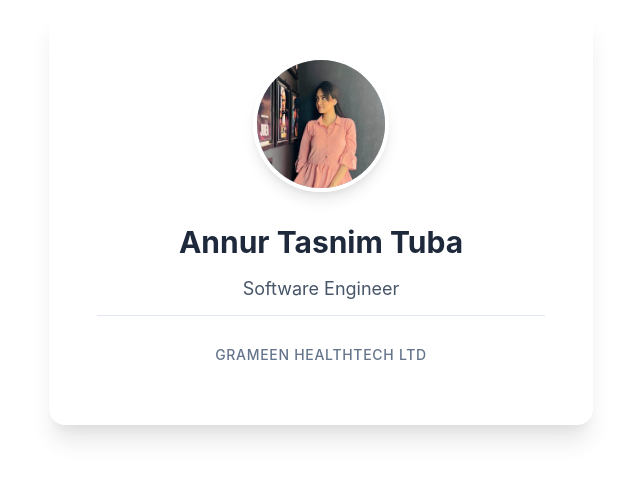
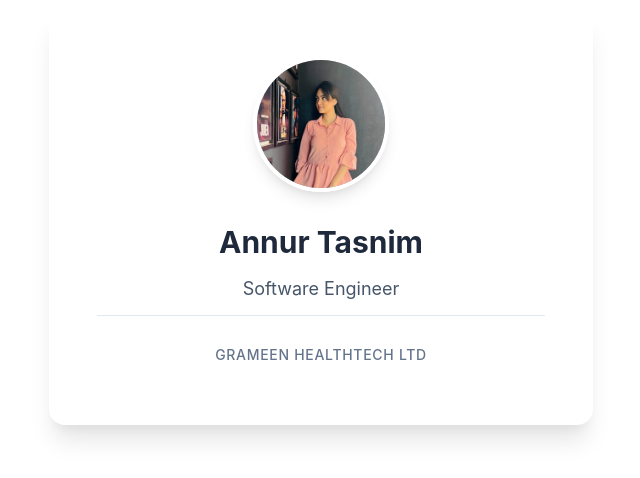
Before and after one commit to annurtasnimislam/my-profile, a React (Create React App) app: page / in a window 1280 px wide. Shown: the part 128-606 px from the top of the page, without its empty margins (319-959 px from the left). Built offline with nearby package versions, Linux system fonts and the light colour scheme.

Commit message:
change: name

```diff
--- a/src/App.js
+++ b/src/App.js
@@ -60,7 +60,7 @@ function App() {
             marginBottom: '8px',
           }}
         >
-          Annur Tasnim Tuba
+          Annur Tasnim
         </h1>
 
         <p
```
